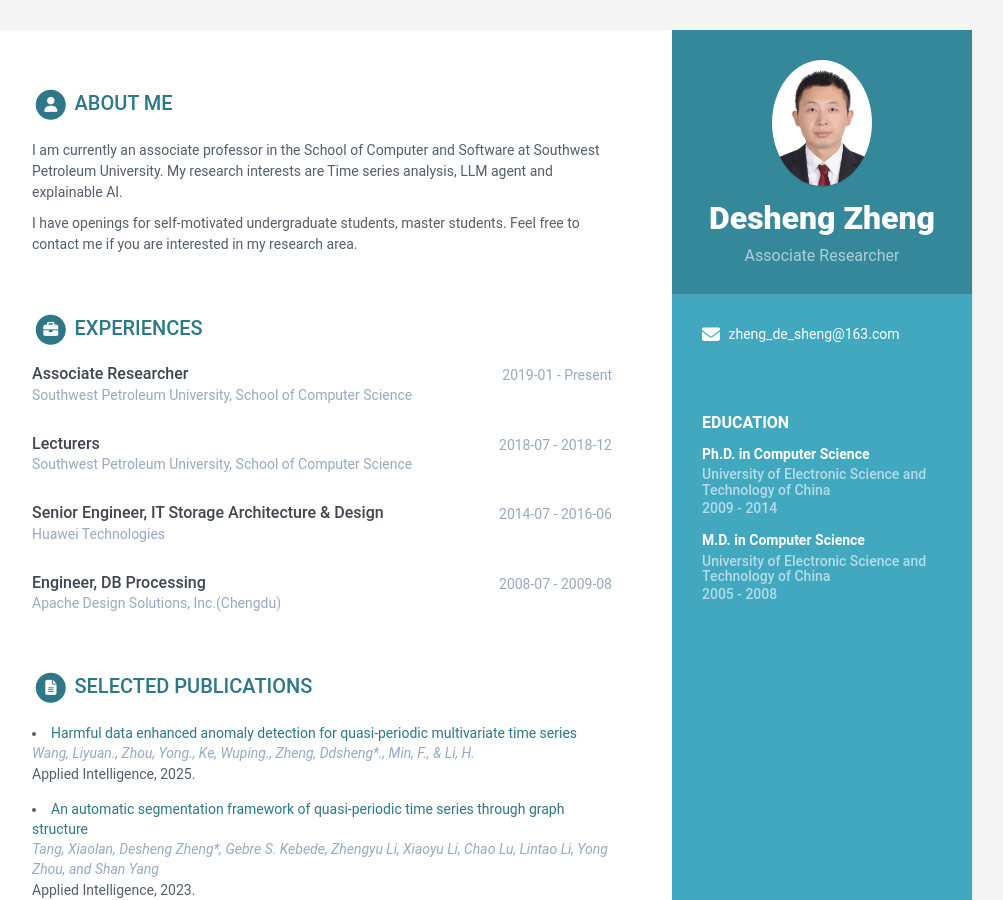
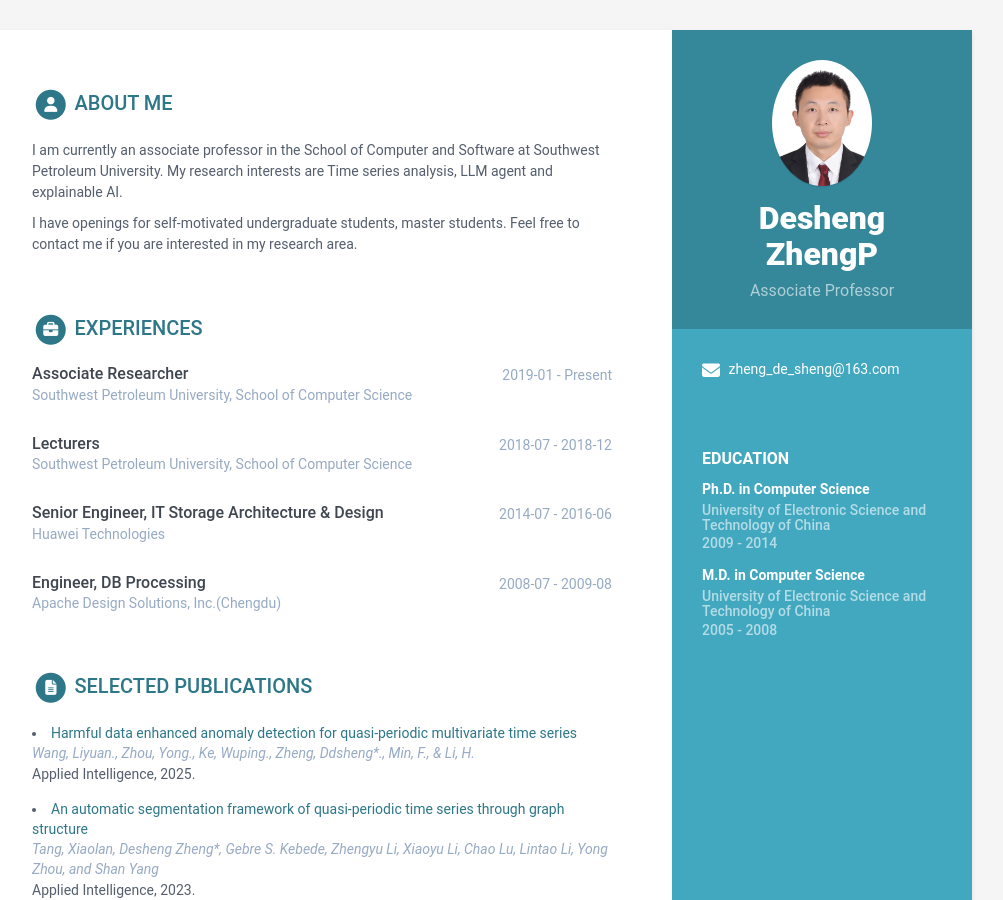
Before and after one commit to DeshengZheng/online-cv, a Jekyll site: the page built from index.html, in a window 1280 px wide and 900 px high. Shown: the whole window, without its empty margins (168-1171 px from the left). Built offline with Jekyll 4.4.1, drawn with Linux system fonts in a browser that asks for light colours.

Commit message:
Update data.yml

```diff
--- a/_data/data.yml
+++ b/_data/data.yml
@@ -8,8 +8,8 @@ sidebar:
   education: True # set to False if you want education in main section instead of in sidebar
 
   # Profile information
-  name: Desheng Zheng
-  tagline: Associate Researcher
+  name: Desheng ZhengP
+  tagline: Associate Professor
   avatar: zhengdesheng.jpg #place a 100x100 picture inside /assets/images/ folder and provide the name of the file below
 
   # Sidebar links
```
